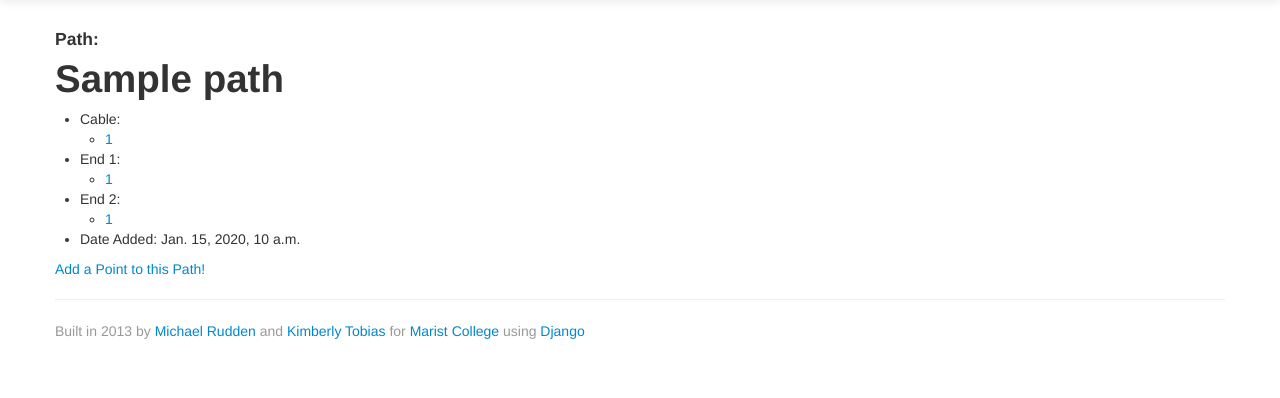
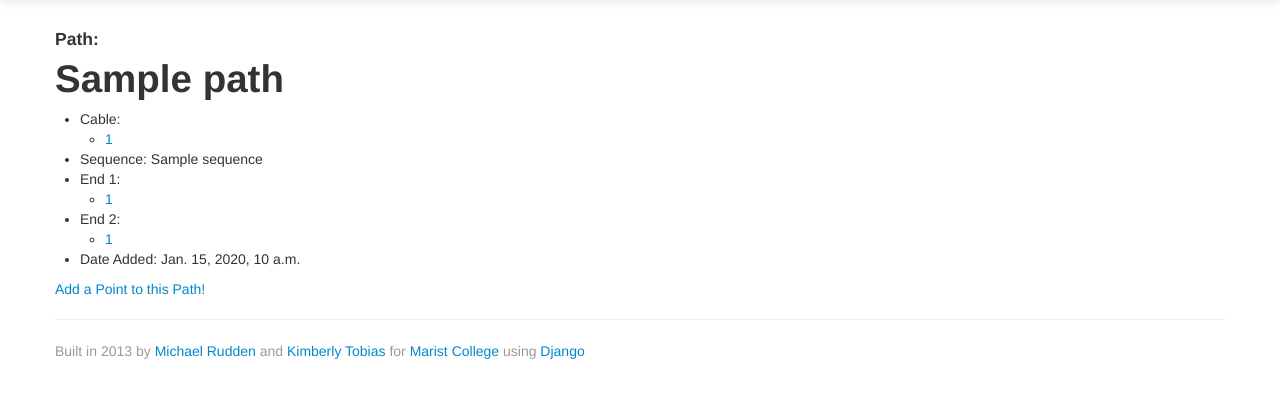
Before and after one commit to mrudden/fiber, a Django app: template templates/fiberdb/paths_detail.html in a window 1280 px wide. Shown: the part 41-439 px from the top of the page. Run offline with Django 3.2, Linux system fonts and the light colour scheme; the template is opened without the code that fills it: most values are stand-ins (such as "Sample title", 1, 10 or a date in 2020); some libraries are stand-ins or nearby versions.

Commit message:
Last few changes

```diff
--- a/templates/fiberdb/paths_detail.html
+++ b/templates/fiberdb/paths_detail.html
@@ -7,6 +7,7 @@
 {% block content %}
 <ul>
     <li>Cable:<ul><li><a href="/cables/{{ path.cable_id.id }}">{{ path.cable_id }}</a></ul></li></li>
+    <li>Sequence: {{ path.sequence }}</li>
     <li>End 1:<ul><li><a href="/points/{{ path.endpoint1_id.id }}">{{ path.endpoint1_id }}</a></ul></li></li>
     <li>End 2:<ul><li><a href="/points/{{ path.endpoint2_id.id }}">{{ path.endpoint2_id }}</a></ul></li></li>
     <li>Date Added: {{ path.date_added }}</li>
```
Also changed, not shown: fiberdb/models.py (line endings or trailing spaces).
